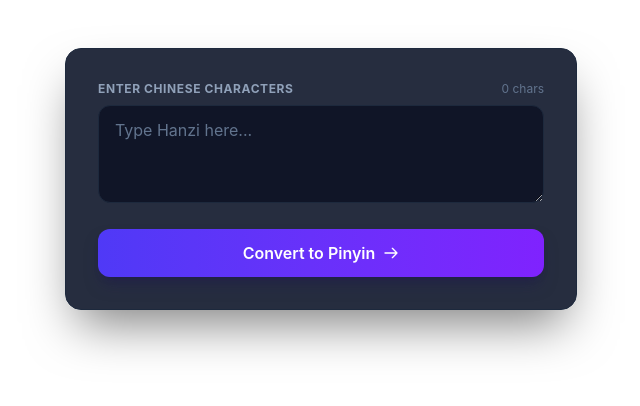
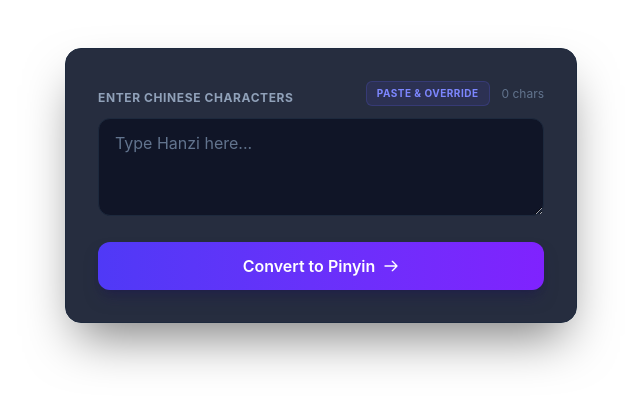
Before and after one commit to MagicBOTAlex/LearnCC4, a SvelteKit app: page / in a window 1280 px wide. Shown: the top 406 px of the page, without its empty margins (319-959 px from the left). Built offline with nearby package versions, Linux system fonts and the light colour scheme.

Commit message:
better submit

```diff
--- a/src/routes/+page.svelte
+++ b/src/routes/+page.svelte
@@ -5,7 +5,6 @@
   function parseTextToPinyinGroups(text) {
     if (!text.trim()) return [];
 
-    // FIX 1: Added the full-width comma '，' that was missing in the previous version
     const SENTENCE_PUNCT_REGEX = /[,，.。!！?？;；:：]/;
 
     // Identify paired wrapper characters (quotes, brackets, parentheses)
@@ -32,9 +31,6 @@
       const pinyinList = pinyin(trimmed, {
         type: 'array',
         toneType: 'symbol'
-        // FIX 2: Removed nonZh: 'consecutive'
-        // Consecutive punctuation like `)，` would group together in pinyin-pro
-        // and break the 1-to-1 mapping length between `chars` and `pinyinList`.
       });
 
       chunks.push(
@@ -51,7 +47,6 @@
       const currentEnclosure = stack[stack.length - 1];
 
       if (OPENERS.has(char)) {
-        // Handle matching quotes/brackets
         if (currentEnclosure && PAIRS[currentEnclosure] === char) {
           stack.pop();
           currentChunk += char;
@@ -65,7 +60,6 @@
         }
         currentChunk += char;
       } else if (SENTENCE_PUNCT_REGEX.test(char)) {
-        // Punctuation attaches to current chunk, then triggers split
         currentChunk += char;
         pushChunk(currentChunk);
         currentChunk = '';
@@ -74,7 +68,6 @@
       }
     }
 
-    // Push any remaining text
     if (currentChunk) {
       pushChunk(currentChunk);
     }
@@ -119,6 +112,17 @@
     copied = true;
     setTimeout(() => (copied = false), 2000);
   }
+
+  // Updated: Paste & Override with Auto-Submit
+  async function pasteAndOverride() {
+    try {
+      const text = await navigator.clipboard.readText();
+      textInput = text;
+      handleSubmit(); // Auto-submits the form immediately after pasting
+    } catch (err) {
+      console.error('Failed to read clipboard contents: ', err);
+    }
+  }
 </script>
 
 <main class="max-w-lg mx-auto my-12 p-8 bg-slate-900/90 backdrop-blur-md rounded-2xl shadow-2xl shadow-black/50 border border-slate-800 font-sans text-slate-100">
@@ -126,11 +130,20 @@
   <!-- FORM SECTION -->
   <form onsubmit={handleSubmit} class="space-y-5">
     <div class="flex flex-col gap-2">
-      <div class="flex justify-between items-center">
+      <div class="flex justify-between items-end mb-1">
         <label for="chinese-text" class="text-xs font-bold uppercase tracking-wider text-slate-400">
           Enter Chinese Characters
         </label>
-        <span class="text-xs text-slate-500">{charCount} chars</span>
+        <div class="flex items-center gap-3">
+          <button
+            type="button"
+            onclick={pasteAndOverride}
+            class="text-[10px] uppercase font-bold tracking-wider text-indigo-400 hover:text-indigo-300 bg-indigo-500/10 hover:bg-indigo-500/20 px-2.5 py-1 rounded-md transition-colors border border-indigo-500/20"
+          >
+            Paste & Override
+          </button>
+          <span class="text-xs text-slate-500">{charCount} chars</span>
+        </div>
       </div>
 
       <div class="relative">
@@ -183,21 +196,21 @@
             <!-- Hanzi Segment -->
             <div>
               <h4 class="text-[10px] font-bold uppercase tracking-wider text-slate-500 mb-1">Sentence {idx + 1} - Hanzi</h4>
-              <div class="flex flex-wrap items-center gap-x-1">
-                {#each group as item}
-                  <span class="text-2xl font-bold text-slate-100">{item.char}</span>
-                {/each}
-              </div>
+              <p class="text-2xl font-bold text-slate-100 break-words leading-relaxed">
+                {#each group as item}{item.char}{/each}
+              </p>
             </div>
 
             <!-- Pinyin Segment -->
             <div>
               <h4 class="text-[10px] font-bold uppercase tracking-wider text-slate-500 mb-1">Pinyin</h4>
-              <div class="flex flex-wrap items-center gap-x-2 gap-y-1">
+              <p class="text-base font-medium text-slate-300 break-words leading-relaxed">
                 {#each group as item}
-                  <span class="text-base font-medium text-slate-300">{item.pinyin}</span>
+                  {#if item.pinyin}
+                    <span>{item.pinyin}&nbsp;</span>
+                  {/if}
                 {/each}
-              </div>
+              </p>
             </div>
           </div>
         {/each}
```
